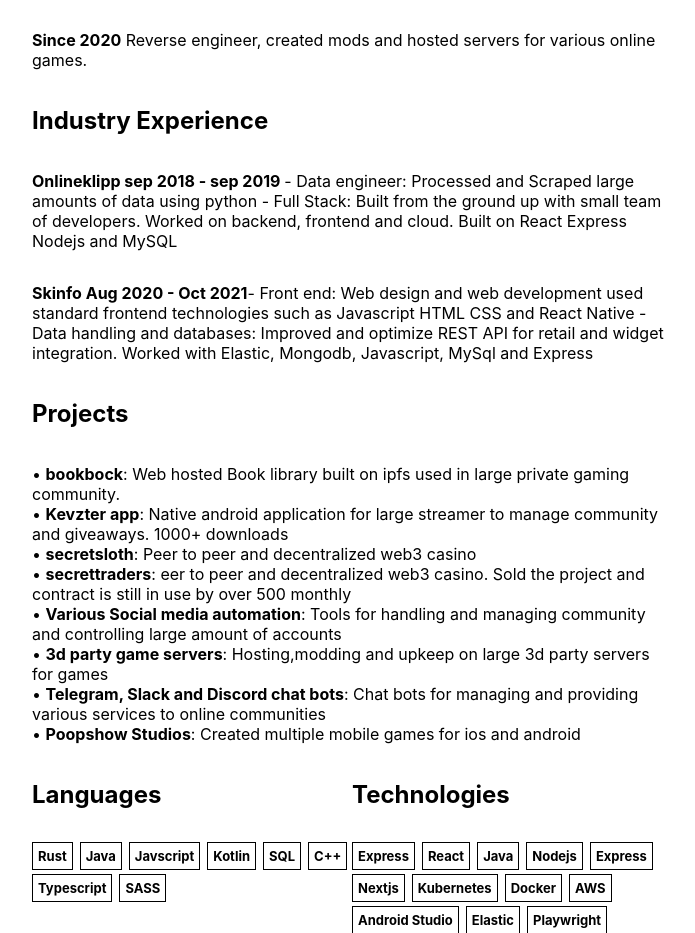
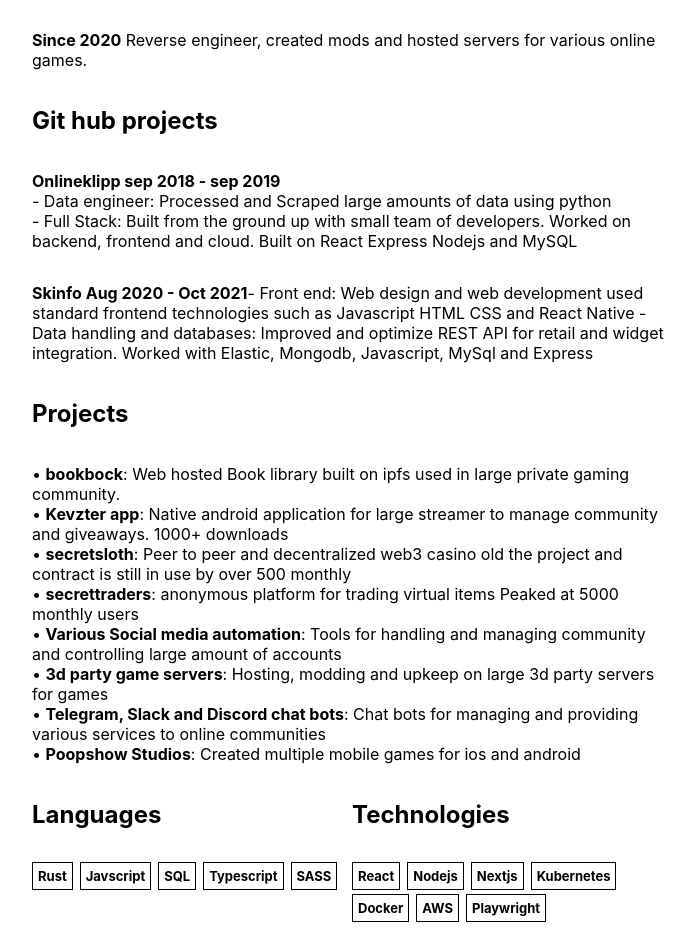
Before and after one commit to raskenstam/resume, a Next.js app: page / in a window 1280 px wide. Shown: the part 259-1192 px from the top of the page, without its empty margins (288-983 px from the left). Built offline with nearby package versions, Linux system fonts and the light colour scheme.

Commit message:
update resume

```diff
--- a/pages/index.tsx
+++ b/pages/index.tsx
@@ -29,11 +29,13 @@
           {" Reverse engineer, created mods and hosted servers for various online games."}
         </p>
         <h2>
-          Industry Experience
+          Git hub projects
         </h2>
         <p>
           <b>Onlineklipp sep 2018 - sep 2019 </b>
+          <br></br>
           - Data engineer: Processed and Scraped large amounts of data using python
+          <br></br>
           - Full Stack: Built from the ground up with small team of developers. Worked on backend, frontend and cloud.
           Built on React Express Nodejs and MySQL
         </p>
@@ -48,12 +50,12 @@
         <p>
           • <b>bookbock</b>: Web hosted Book library built on ipfs used in large private gaming community. <br></br>
           • <b>Kevzter app</b>: Native android application for large streamer to manage community and giveaways. 1000+ downloads<br></br>
-          • <b>secretsloth</b>: Peer to peer and decentralized web3 casino<br></br>
-          • <b>secrettraders</b>: eer to peer and decentralized web3 casino. Sold the project and contract is still in use by over 500
-monthly<br></br>
+          • <b>secretsloth</b>: Peer to peer and decentralized web3 casino old the project and contract is still in use by over 500
+          monthly<br></br>
+          • <b>secrettraders</b>: anonymous platform for trading virtual items Peaked at 5000 monthly users<br></br>
           • <b>Various Social media automation</b>: Tools for handling and managing community and controlling large amount of
           accounts<br></br>
-          • <b>3d party game servers</b>: Hosting,modding and upkeep on large 3d party servers for games<br></br>
+          • <b>3d party game servers</b>: Hosting, modding and upkeep on large 3d party servers for games<br></br>
           • <b>Telegram, Slack and Discord chat bots</b>: Chat bots for managing and providing various services to online
           communities
           <br></br>
@@ -68,19 +70,10 @@
               Rust
             </h3>
             <h3>
-              Java
-            </h3>
-            <h3>
               Javscript
             </h3>
             <h3>
-              Kotlin
-            </h3>
-            <h3>
               SQL
-            </h3>
-            <h3>
-              C++
             </h3>
             <h3>
               Typescript
@@ -93,17 +86,12 @@
         <div className="right-half">
           <h2>Technologies </h2>
           <div className="left-half">
-            <h3> Express </h3>
             <h3> React</h3>
-            <h3> Java</h3>
             <h3> Nodejs </h3>
-            <h3> Express </h3>
             <h3> Nextjs </h3>
             <h3> Kubernetes</h3>
             <h3> Docker </h3>
             <h3> AWS</h3>
-            <h3> Android Studio</h3>
-            <h3> Elastic  </h3>
             <h3> Playwright</h3>
           </div>
         </div>
```
Also changed, not shown: 1 other file (tests, documents, lock files or other folders).
